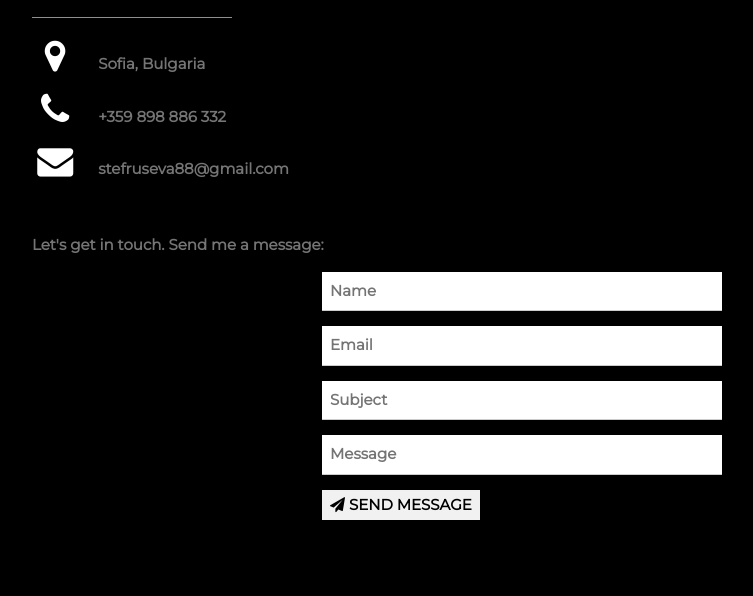
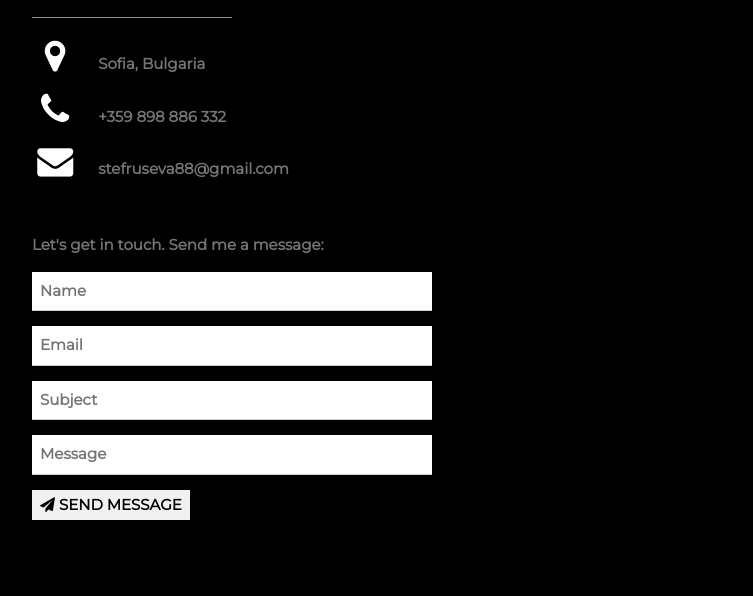
Before and after one commit to StefRuseva88/stefruseva88.github.io, a plain HTML site: page index.html in a window 1280 px wide. Shown: the part 8532-9128 px from the top of the page, without its empty margins (178-931 px from the left). Drawn offline with nearby package versions, Linux system fonts and the light colour scheme.

Commit message:
Update index.html

```diff
--- a/index.html
+++ b/index.html
@@ -172,7 +172,7 @@ body, h1,h2,h3,h4,h5,h6 {font-family: "Montserrat", sans-serif}
     </div><br>
     <p>Let's get in touch. Send me a message:</p>
 
-    <form action="https://formspree.io/f/mrgnvgbp" method="POST" style="max-width: 400px; margin: auto;">
+    <form action="https://formspree.io/f/mrgnvgbp" method="POST" style="max-width: 400px;">
     <p><input class="w3-input w3-padding-8" type="text" placeholder="Name" required name="name" style="width: 100%;"></p>
     <p><input class="w3-input w3-padding-8" type="email" placeholder="Email" required name="email" style="width: 100%;"></p>
     <p><input class="w3-input w3-padding-8" type="text" placeholder="Subject" required name="subject" style="width: 100%;"></p>
```
